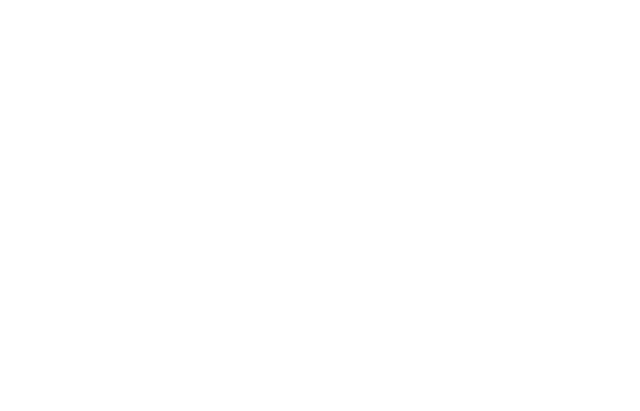
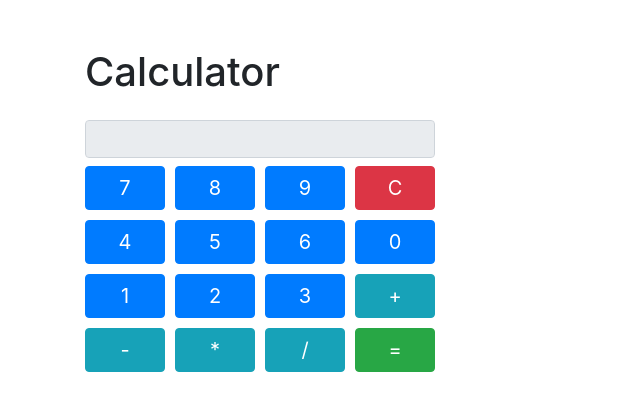
Before and after one commit to BrockAltug/Calculator, a Flask app: page / in a window 1280 px wide. Before the commit the part shown is empty. Shown: the top 411 px of the page, without its empty margins (0-640 px from the left). Run offline with Flask 3, Linux system fonts and the light colour scheme; some libraries are stand-ins or nearby versions.

Commit message:
basic calculation, add, subtract, multiple, divide

```diff
--- a/templates/index.html
+++ b/templates/index.html
@@ -1 +1,78 @@
 <!--main app page-->
+<!DOCTYPE html>
+<html lang="en">
+<head>
+    <meta charset="UTF-8">
+    <meta name="viewport" content="width=device-width, initial-scale=1.0">
+    <title>Calculator</title>
+    <!-- Add Bootstrap CSS -->
+    <link rel="stylesheet" href="https://maxcdn.bootstrapcdn.com/bootstrap/4.5.2/css/bootstrap.min.css">
+    <style>
+        .calculator-grid {
+            display: grid;
+            grid-template-columns: repeat(4, 1fr);
+            grid-gap: 10px;
+        }
+
+        .calculator-button {
+            grid-column: span 1;
+            font-size: 20px;
+        }
+    </style>
+</head>
+<body>
+    <div class="container mt-5">
+        <h1 class="mb-4">Calculator</h1>
+        <div class="row">
+            <div class="col-md-4">
+                <div class="calculator">
+                    <input type="text" id="display" class="form-control mb-2" disabled>
+                    <div class="calculator-grid">
+
+                        <button onclick="appendToDisplay('7')" class="btn btn-primary calculator-button">7</button>
+                        <button onclick="appendToDisplay('8')" class="btn btn-primary calculator-button">8</button>
+                        <button onclick="appendToDisplay('9')" class="btn btn-primary calculator-button">9</button>
+                        <button onclick="clearDisplay()" class="btn btn-danger calculator-button">C</button>
+                        <button onclick="appendToDisplay('4')" class="btn btn-primary calculator-button">4</button>
+                        <button onclick="appendToDisplay('5')" class="btn btn-primary calculator-button">5</button>
+                        <button onclick="appendToDisplay('6')" class="btn btn-primary calculator-button">6</button>
+                        <button onclick="appendToDisplay('0')" class="btn btn-primary calculator-button">0</button>
+                        <button onclick="appendToDisplay('1')" class="btn btn-primary calculator-button">1</button>
+                        <button onclick="appendToDisplay('2')" class="btn btn-primary calculator-button">2</button>
+                        <button onclick="appendToDisplay('3')" class="btn btn-primary calculator-button">3</button>
+                        <button onclick="appendToDisplay('+')" class="btn btn-info calculator-button">+</button>
+                        <button onclick="appendToDisplay('-')" class="btn btn-info calculator-button">-</button>
+                        <button onclick="appendToDisplay('*')" class="btn btn-info calculator-button">*</button>
+                        <button onclick="appendToDisplay('/')" class="btn btn-info calculator-button">/</button>
+                        <button onclick="calculate()" class="btn btn-success calculator-button">=</button>
+                    </div>
+                </div>
+            </div>
+        </div>
+    </div>
+
+    <!-- Add Bootstrap JS and jQuery -->
+    <script src="https://code.jquery.com/jquery-3.5.1.slim.min.js"></script>
+    <script src="https://cdn.jsdelivr.net/npm/@popperjs/core@2.11.6/dist/umd/popper.min.js"></script>
+    <script src="https://maxcdn.bootstrapcdn.com/bootstrap/4.5.2/js/bootstrap.min.js"></script>
+
+    <!-- JavaScript Functions -->
+    <script>
+        function appendToDisplay(value) {
+            document.getElementById('display').value += value;
+        }
+
+        function clearDisplay() {
+            document.getElementById('display').value = '';
+        }
+
+        function calculate() {
+            try {
+                document.getElementById('display').value = eval(document.getElementById('display').value);
+            } catch (error) {
+                document.getElementById('display').value = 'Error';
+            }
+        }
+    </script>
+</body>
+</html>
```
